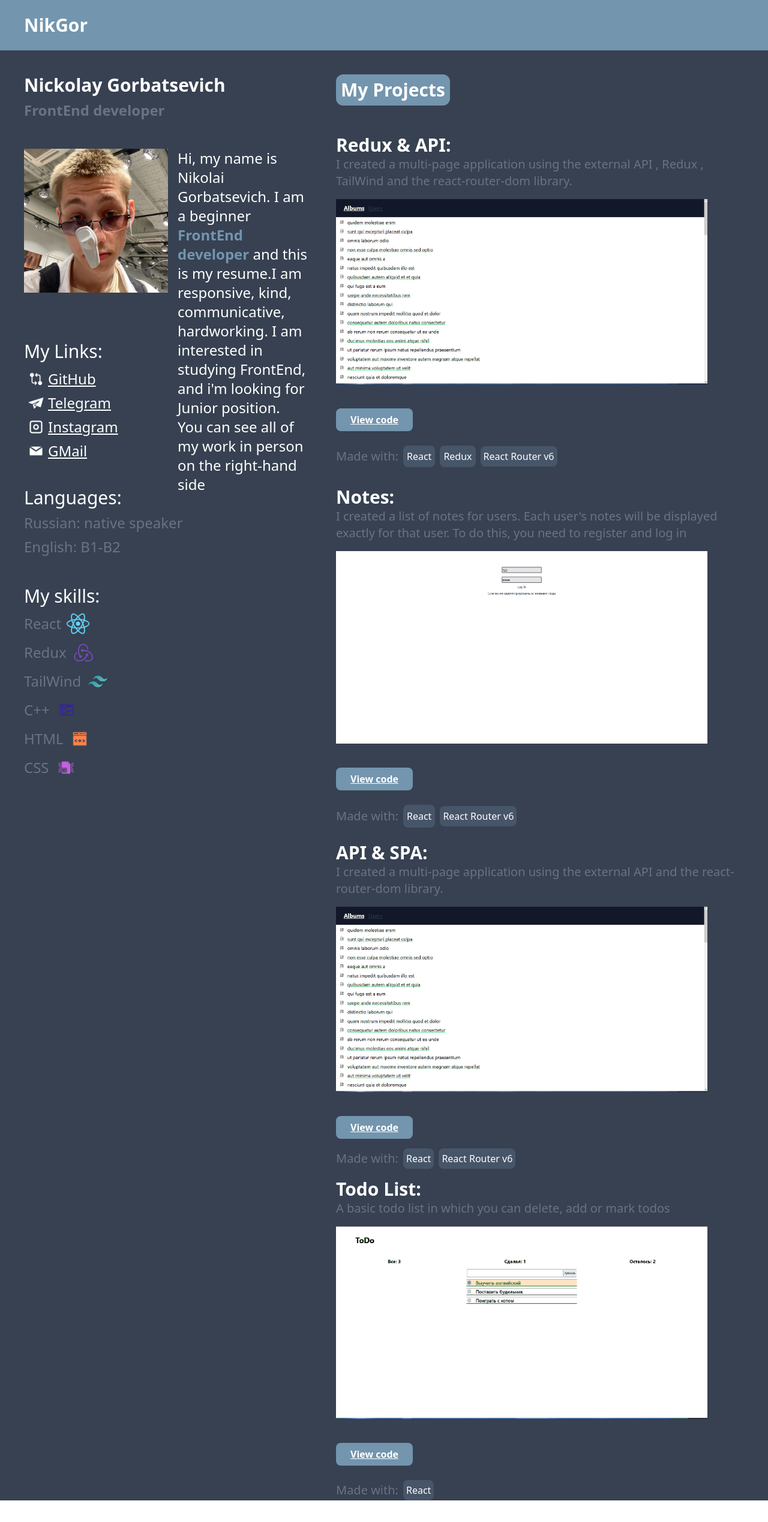
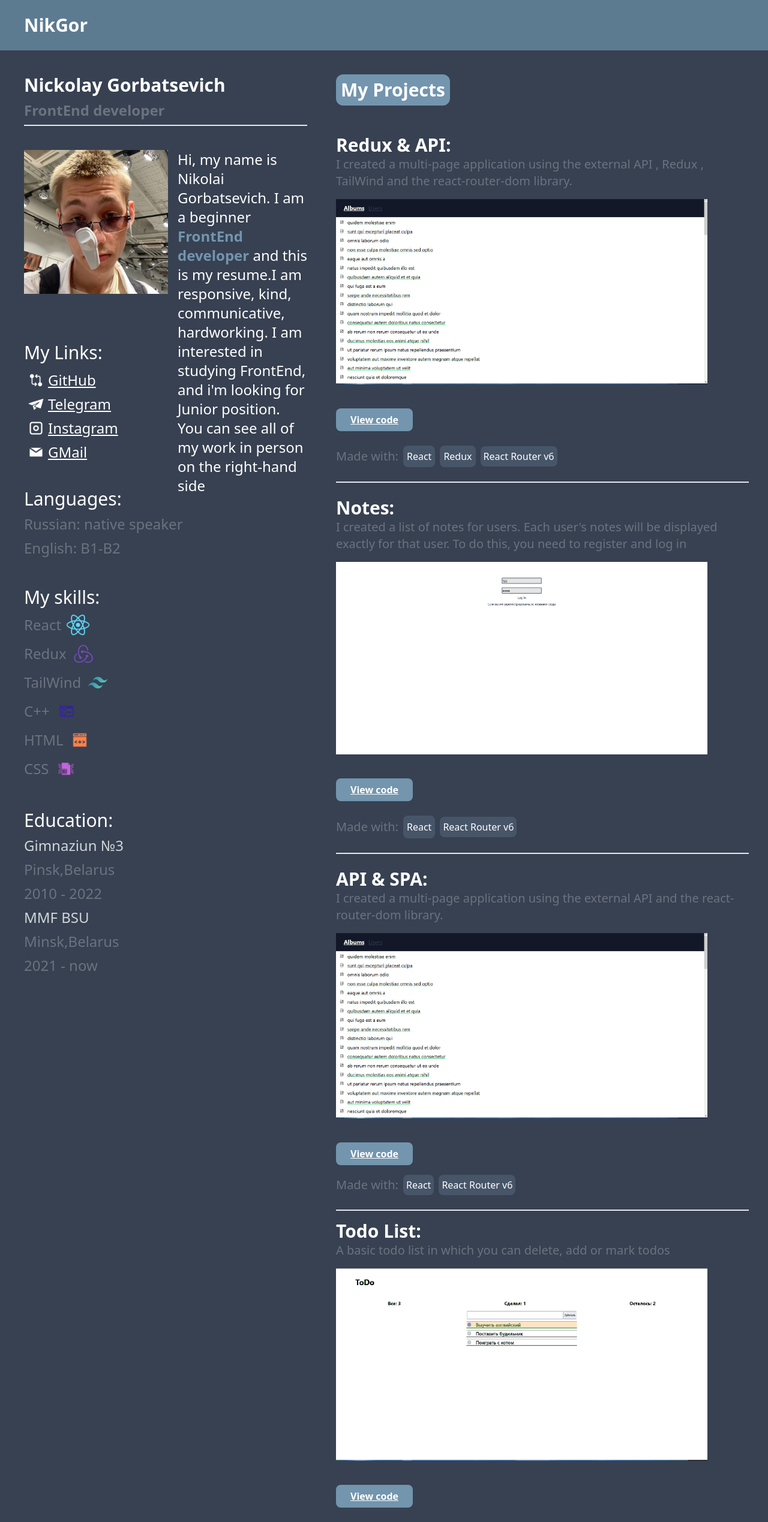
Before and after one commit to 1kolasik1/CV_NIkGor, a React (Create React App) app: page / in a window 1280 px wide. Shown: the top 2538 px of the page at 60% size. Before the commit the page ends 2502 px from the top, so only its background shows below. Built offline with nearby package versions, Linux system fonts and the light colour scheme.

Commit message:
styles again

```diff
--- /dev/null
+++ b/src/components/Education.jsx
@@ -0,0 +1,14 @@
+export default function Education() {
+  return (
+    <div className="flex flex-col ml-0 sm:ml-[5vh] mt-[5vh]">
+      <p className="text-white text-3xl mb-[1vh]">Education:</p>
+      <div className="text-gray-300 text-2xl mb-[1vh]">Gimnaziun №3</div>
+      <div className="text-gray-500 text-2xl mb-[1vh]">Pinsk,Belarus</div>
+      <div className="text-gray-500 text-2xl mb-[1vh]">2010 - 2022</div>
+      <div className="text-gray-300 text-2xl mb-[1vh]">MMF BSU</div>
+      <div className="text-gray-500 text-2xl mb-[1vh]">Minsk,Belarus</div>
+      <div className="text-gray-500 text-2xl mb-[1vh]">2021 - now</div>
+      <div className="text-gray-500 text-2xl mb-[1vh]"></div>
+    </div>
+  );
+}
--- a/src/components/MyInfo.jsx
+++ b/src/components/MyInfo.jsx
@@ -8,7 +8,7 @@ export default function MyInfo() {
         alt="img"
         className="ml-[1vh] w-[40vh] h-[40vh] sm:w-[30vh] sm:h-[30vh] sm:ml-0"
       />
-      <p className="ml-[1vh] sm:ml-[2vh] max-w-[90%] sm:max-w-[90%]  text-white text-2xl sm:h-[35vh]">
+      <p className="ml-[1vh] sm:ml-[2vh] max-w-[95%] sm:max-w-[90%]  text-white text-2xl sm:h-[35vh]">
         Hi, my name is Nikolai Gorbatsevich. I am a beginner{" "}
         <span className="font-bold text-[#7395AE]">FrontEnd developer</span> and
         this is my resume.I am responsive, kind, communicative, hardworking. I
--- a/src/routes/Layout.jsx
+++ b/src/routes/Layout.jsx
@@ -3,10 +3,10 @@ export default function Layout() {
   const setActive = ({ isActive }) =>
     isActive
       ? "block font-bold text-white ease-out underline sm:hidden"
-      : "block text-gray-500 ease-out decoration-gray-400 sm:hidden";
+      : "block text-gray-700 ease-out decoration-gray-400 sm:hidden";
   return (
     <div className="min-h-screen bg-gray-700">
-      <header className="flex justify-between bg-[#7395AE] py-[3vh] px-[1vh] text-3xl sm:px-[5vh] sm:text-3xl">
+      <header className="flex justify-between bg-[#5c7b91] py-[3vh] px-[1vh] text-3xl sm:px-[5vh] sm:text-3xl">
         <Link
           to={"/"}
           className="hidden sm:block sm:font-bold sm:text-white sm:ease-out"
--- a/src/routes/MainPage.jsx
+++ b/src/routes/MainPage.jsx
@@ -2,6 +2,7 @@ import Projects from "./Projects";
 import MyLinks from "../components/MyLinks";
 import MyInfo from "../components/MyInfo";
 import MySkills from "../components/MySkills";
+import Education from "../components/Education";
 import { Link } from "react-router-dom";
 
 export default function MainPage() {
@@ -9,7 +10,7 @@ export default function MainPage() {
     <div>
       <div className="flex">
         <div className="mb-[3vh] max-w-[100%] sm:max-w-[40%]">
-          <div className="ml-[1vh] sm:ml-[5vh] mt-[5vh] flex flex-col">
+          <div className="ml-[1vh] mr-[1vh] sm:mr-0 sm:ml-[5vh] mt-[5vh] flex flex-col border-b-2">
             <div>
               <p className="text-white text-3xl mb-[1vh] font-semibold">
                 Nickolay Gorbatsevich
@@ -24,6 +25,7 @@ export default function MainPage() {
           </div>
           <MyLinks />
           <MySkills />
+          <Education />
         </div>
         <div className="hidden md:block sm:mr-[4vh] sm:ml-[5vh]">
           <div className="flex">
--- a/src/routes/Projects.jsx
+++ b/src/routes/Projects.jsx
@@ -1,7 +1,7 @@
 export default function Projects() {
   return (
-    <div className="ml-0 sm:ml-[1vh] mt-0 sm:mt-[3vh]">
-      <div className="ml-[1vh] sm:ml-0">
+    <div className="ml-0 sm:ml-[1vh]">
+      <div className="ml-[1vh] sm:ml-0 border-b-2 border-collapse mr-[1vh] sm:mr-0">
         <div className="mt-[3vh]">
           <p className="text-white text-3xl font-semibold">Redux & API:</p>
           <p className="text-gray-500 text-xl mb-[2vh]">
@@ -29,7 +29,7 @@ export default function Projects() {
             </div>
           </div>
 
-          <div className="flex items-center pb-[1vh]">
+          <div className="flex items-center pb-[3vh]">
             <p className="text-gray-500 text-xl mr-[1vh]">Made with:</p>
             <p className="px-[6px] py-[6px] bg-slate-600 min-w-max rounded-lg text-white">
               React
@@ -43,7 +43,7 @@ export default function Projects() {
           </div>
         </div>
       </div>
-      <div className="ml-[1vh] sm:ml-0">
+      <div className="ml-[1vh] sm:ml-0 border-b-2 border-collapse mr-[1vh] sm:mr-0">
         <div className="mt-[3vh]">
           <p className="text-white text-3xl font-semibold">Notes:</p>
           <p className="text-gray-500 text-xl mb-[2vh]">
@@ -72,7 +72,7 @@ export default function Projects() {
             </div>
           </div>
 
-          <div className="flex items-center">
+          <div className="flex items-center pb-[3vh]">
             <p className="text-gray-500 text-xl mr-[1vh]">Made with:</p>
             <p className="px-[6px] py-[7px] bg-slate-600 min-w-max rounded-lg text-white">
               React
@@ -83,7 +83,7 @@ export default function Projects() {
           </div>
         </div>
       </div>
-      <div className="ml-[1vh] sm:ml-0">
+      <div className="ml-[1vh] sm:ml-0 border-b-2 border-collapse mr-[1vh] sm:mr-0">
         <div className="mt-[3vh]">
           <p className="text-white text-3xl font-semibold">API & SPA:</p>
           <p className="text-gray-500 text-xl mb-[2vh]">
@@ -111,7 +111,7 @@ export default function Projects() {
             </div>
           </div>
 
-          <div className="flex items-center">
+          <div className="flex items-center pb-[3vh]">
             <p className="text-gray-500 text-xl mr-[1vh]">Made with:</p>
             <p className="px-[5px] py-[5px] bg-slate-600 min-w-max rounded-lg text-white">
               React
@@ -122,7 +122,7 @@ export default function Projects() {
           </div>
         </div>
       </div>
-      <div className="ml-[1vh] sm:ml-0 mt-[2vh]">
+      <div className="ml-[1vh] sm:ml-0 mt-[2vh] border-b-2 border-collapse mr-[1vh] sm:mr-0">
         <p className="text-white text-3xl font-semibold">Todo List:</p>
         <p className="text-gray-500 text-xl mb-[2vh]">
           A basic todo list in which you can delete, add or mark todos
@@ -148,7 +148,7 @@ export default function Projects() {
           </div>
         </div>
 
-        <div className="flex items-center">
+        <div className="flex items-center pb-[3vh]">
           <p className="text-gray-500 text-xl mr-[1vh]">Made with:</p>
           <p className=" px-[5px] py-[5px] bg-slate-600 min-w-max rounded-lg text-white">
             React
```
